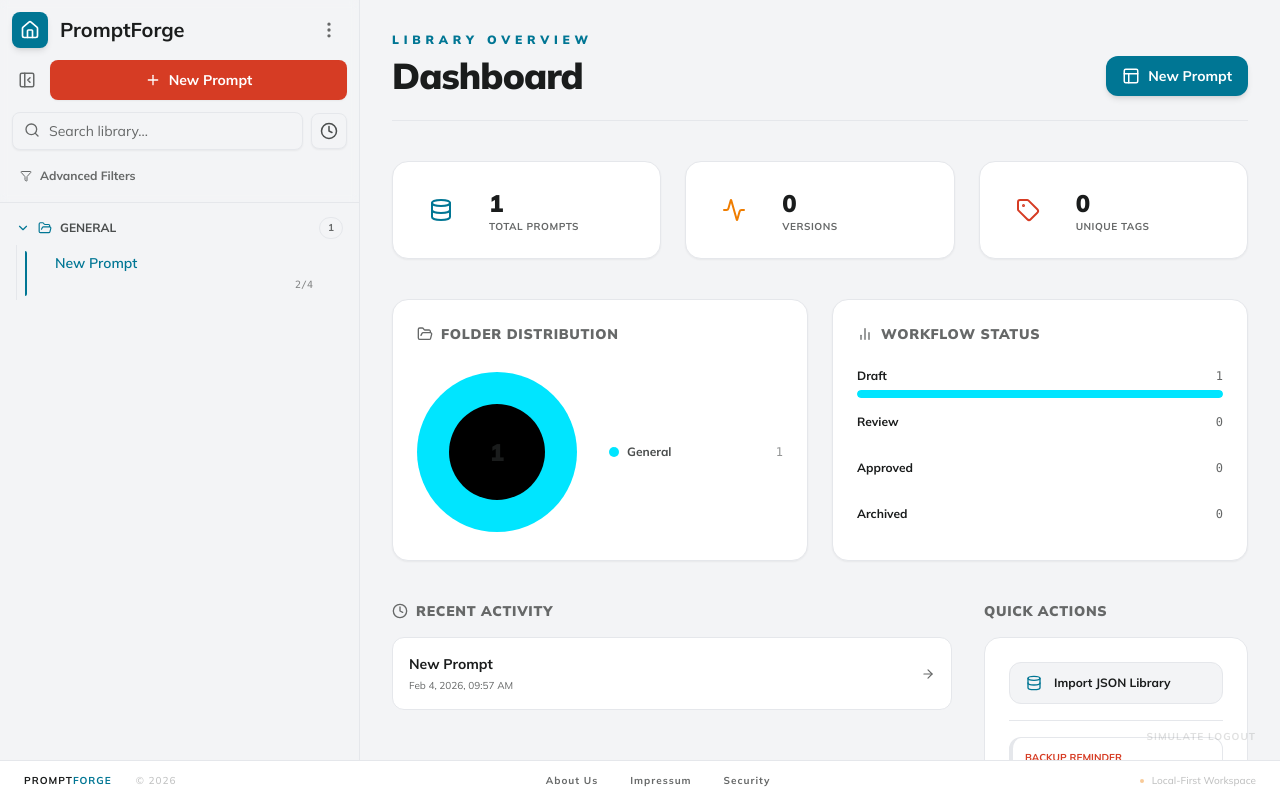
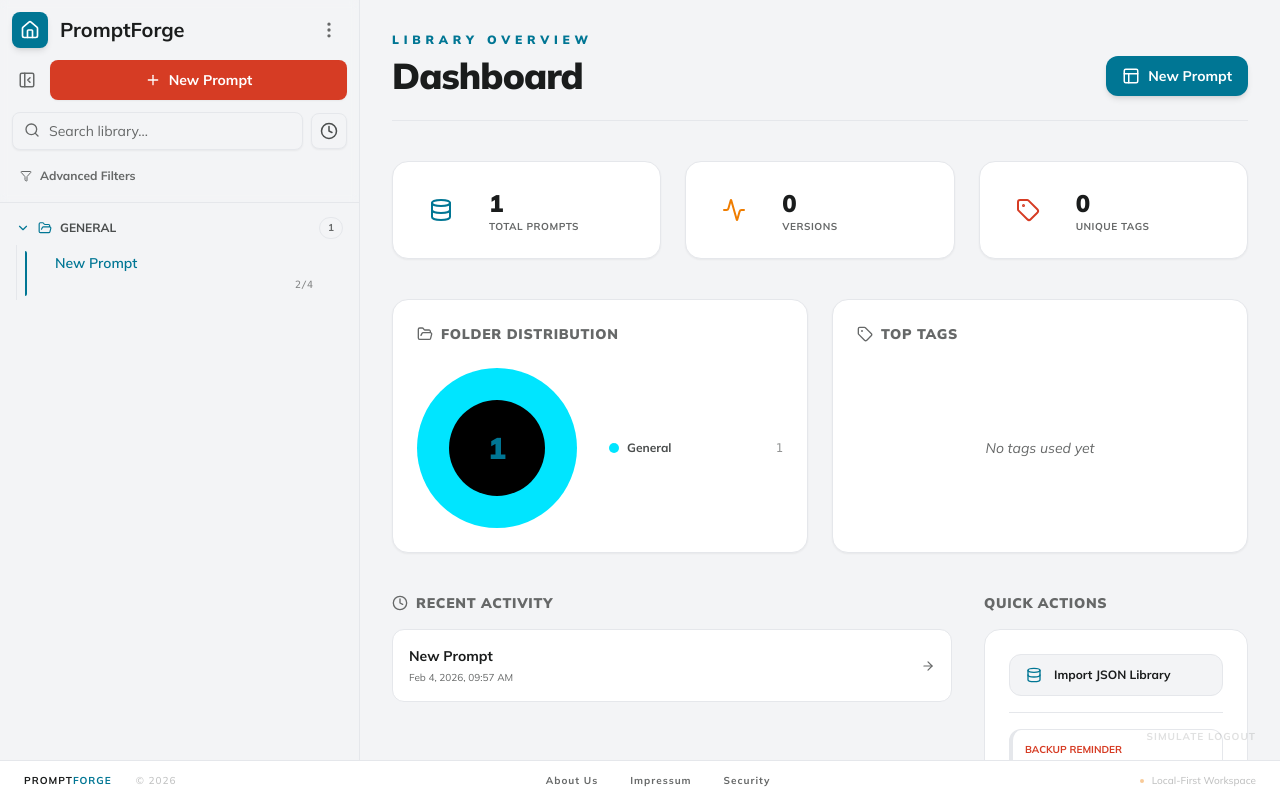
Before and after one commit to JanChrisLoew/promptforge, a React (Vite) app: page / in a window 1280 px wide. Both pictures are taken after a click on the button "Get Started for Free". Built offline with nearby package versions, Linux system fonts and the light colour scheme.

Commit message:
feat: Add Top Tags chart and Global Tag Manager

```diff
--- a/App.tsx
+++ b/App.tsx
@@ -24,6 +24,7 @@ const AppContent: React.FC = () => {
     selectedId,
     setSelectedId,
     updatePrompt,
+    updatePromptPartial,
     createPrompt,
     deletePrompt,
     importLibrary,
@@ -53,7 +54,13 @@ const AppContent: React.FC = () => {
   }
 
   if (showSettings) {
-    return <MasterDataPage onClose={() => setShowSettings(false)} />;
+    return (
+      <MasterDataPage
+        onClose={() => setShowSettings(false)}
+        prompts={prompts}
+        onUpdatePrompt={updatePromptPartial}
+      />
+    );
   }
 
   return (
--- a/components/DashboardDataViz.tsx
+++ b/components/DashboardDataViz.tsx
@@ -1,6 +1,6 @@
 import React, { useMemo, useContext } from 'react';
 import { Prompt, AppSettings } from '../types';
-import { FolderOpen, BarChart2 } from 'lucide-react';
+import { FolderOpen, Tag } from 'lucide-react';
 import { SettingsContext } from '../contexts/SettingsContext';
 import { DEFAULT_SETTINGS } from '../constants/settings.constants';
 
@@ -81,38 +81,31 @@ const useDashboardData = (prompts: Prompt[], settings: AppSettings = DEFAULT_SET
         };
     }, [prompts, settings]);
 
-    // 2. Prepare Status Data
-    const statusData = useMemo(() => {
-        const counts: Record<string, number> = {
-            'Draft': 0,
-            'Review': 0,
-            'Approved': 0,
-            'Archived': 0
-        };
-        let maxCount = 0;
-
+    // 2. Prepare Tag Data (Top 7)
+    const tagData = useMemo(() => {
+        const counts: Record<string, number> = {};
         prompts.forEach(p => {
-            const status = p.status ? (p.status.charAt(0).toUpperCase() + p.status.slice(1)) : 'Draft';
-            const key = Object.keys(counts).find(k => k.toLowerCase() === status.toLowerCase()) || 'Draft';
-            counts[key] = (counts[key] || 0) + 1;
+            if (p.tags) {
+                p.tags.forEach(tag => {
+                    counts[tag] = (counts[tag] || 0) + 1;
+                });
+            }
         });
 
-        const data = Object.entries(counts).map(([name, value]) => {
-            if (value > maxCount) maxCount = value;
-            return { name, value };
-        });
-
-        return { data, maxCount };
+        return Object.entries(counts)
+            .map(([name, value]) => ({ name, value }))
+            .sort((a, b) => b.value - a.value)
+            .slice(0, 7);
     }, [prompts]);
 
-    return { folderData, statusData };
+    return { folderData, tagData };
 }
 
 export const DashboardDataViz: React.FC<DashboardDataVizProps> = ({ prompts }) => {
     const context = useContext(SettingsContext);
     const settings = context?.settings || DEFAULT_SETTINGS;
 
-    const { folderData, statusData } = useDashboardData(prompts, settings);
+    const { folderData, tagData } = useDashboardData(prompts, settings);
 
     // --- Pie Chart Rendering Logic ---
     // Use useMemo to calculate slices safely
@@ -172,7 +165,7 @@ export const DashboardDataViz: React.FC<DashboardDataVizProps> = ({ prompts }) =
                             <circle cx="0" cy="0" r="0.6" fill="var(--canvas-card)" />
                         </svg>
                         <div className="absolute inset-0 flex items-center justify-center pointer-events-none">
-                            <span className="text-2xl font-black text-txt-primary">{folderData.total}</span>
+                            <span className="text-3xl font-black text-accent-3">{folderData.total}</span>
                         </div>
                     </div>
 
@@ -191,34 +184,40 @@ export const DashboardDataViz: React.FC<DashboardDataVizProps> = ({ prompts }) =
                 </div>
             </div>
 
-            {/* Status Distribution (CSS Bar Chart) */}
+            {/* Top Tags (Horizontal Bars) */}
             <div className="bg-canvas-card border border-color-border rounded-2xl p-6 shadow-sm flex flex-col">
                 <h3 className="text-sm font-black text-txt-muted uppercase tracking-wider mb-6 flex items-center gap-2">
-                    <BarChart2 size={16} />
-                    Workflow Status
+                    <Tag size={16} />
+                    Top Tags
                 </h3>
-                <div className="flex-1 flex flex-col justify-center gap-4">
-                    {statusData.data.map((item, index) => {
-                        const percent = statusData.maxCount > 0 ? (item.value / statusData.maxCount) * 100 : 0;
+                <div className="flex-1 flex flex-col gap-3 justify-center">
+                    {tagData.length === 0 ? (
+                        <div className="text-center text-txt-muted text-sm italic py-8">No tags used yet</div>
+                    ) : (
+                        tagData.map((item, index) => {
+                            const maxVal = tagData[0].value;
+                            const percent = (item.value / maxVal) * 100;
                             return (
-                            <div key={index} className="w-full">
-                                <div className="flex justify-between text-xs mb-1.5">
-                                    <span className="font-bold text-txt-primary">{item.name}</span>
-                                    <span className="text-txt-muted font-mono">{item.value}</span>
+                                <div key={item.name} className="flex items-center gap-3 text-xs">
+                                    <div className="w-24 text-right truncate font-bold text-txt-secondary" title={item.name}>
+                                        {item.name}
                                     </div>
-                                <div className="h-2 w-full bg-canvas-subtle rounded-full overflow-hidden">
+                                    <div className="flex-1 h-2 bg-canvas-base rounded-full overflow-hidden relative">
                                         <div
-                                        className="h-full rounded-full transition-all duration-1000 ease-out"
+                                            className="absolute top-0 left-0 h-full rounded-full transition-all duration-500 ease-out"
                                             style={{
                                                 width: `${percent}%`,
-                                            backgroundColor: COLORS[index % COLORS.length],
-                                            opacity: item.value === 0 ? 0.3 : 1
+                                                backgroundColor: COLORS[index % COLORS.length]
                                             }}
                                         />
                                     </div>
+                                    <div className="w-6 font-mono text-txt-muted text-right opacity-70">
+                                        {item.value}
+                                    </div>
                                 </div>
                             );
-                    })}
+                        })
+                    )}
                 </div>
             </div>
         </div>
--- a/components/PromptEditor.tsx
+++ b/components/PromptEditor.tsx
@@ -1,6 +1,6 @@
 /* eslint-disable complexity */
 import React from 'react';
-import { Prompt, PromptStatus, PromptVersion, Comment } from '../types';
+import { Prompt, PromptVersion, Comment } from '../types';
 import { EditorHeader } from './EditorHeader';
 import { TagManager } from './TagManager';
 import { VersionList } from './VersionList';
@@ -123,8 +123,7 @@ export const PromptEditor: React.FC<PromptEditorProps> = ({
       />
 
       <EditorOptionsBar
-        status={state.localPrompt.status || 'draft'}
-        onStatusChange={state.handleStatusChange}
+
         showSystemInstruction={!!state.localPrompt.config?.showSystemInstruction}
         onToggleSystemInstruction={() => state.handleChange('config', {
           ...state.localPrompt.config,
@@ -212,8 +211,6 @@ export const PromptEditor: React.FC<PromptEditorProps> = ({
 };
 
 interface EditorOptionsBarProps {
-  status: PromptStatus;
-  onStatusChange: (status: PromptStatus) => void;
   showSystemInstruction: boolean;
   onToggleSystemInstruction: () => void;
   isSidePanelOpen: boolean;
@@ -221,27 +218,14 @@ interface EditorOptionsBarProps {
 }
 
 const EditorOptionsBar: React.FC<EditorOptionsBarProps> = ({
-  status,
-  onStatusChange,
-  showSystemInstruction,
-  onToggleSystemInstruction,
-  isSidePanelOpen,
-  onToggleSidePanel
+  showSystemInstruction: showSystemInstruction,
+  onToggleSystemInstruction: onToggleSystemInstruction,
+  isSidePanelOpen: isSidePanelOpen,
+  onToggleSidePanel: onToggleSidePanel
 }) => (
   <div className="px-6 py-2 border-b border-border-default bg-canvas-subtle flex items-center gap-4 justify-between">
     <div className="flex items-center gap-4">
-      <div className="h-4 w-px bg-border-default" />
-
-      <select
-        value={status}
-        onChange={(e) => onStatusChange(e.target.value as PromptStatus)}
-        className="text-xs font-bold uppercase bg-canvas-base border border-border-default rounded px-2 py-1 outline-none focus:border-accent-1"
-      >
-        <option value="draft">Draft</option>
-        <option value="review">Review</option>
-        <option value="approved">Approved</option>
-        <option value="archived">Archived</option>
-      </select>
+      {/* Status Dropdown Removed */}
     </div>
 
     <div className="flex items-center gap-2">
--- a/hooks/usePromptEditorState.ts
+++ b/hooks/usePromptEditorState.ts
@@ -1,6 +1,6 @@
 /* eslint-disable max-lines-per-function */
 import React, { useState, useRef, useEffect, useCallback, useContext } from 'react';
-import { Prompt, PromptVersion, PromptStatus, Comment } from '../types';
+import { Prompt, PromptVersion, Comment } from '../types';
 import { generateId, sanitizeFilename, downloadJson } from '../utils';
 import { ConfirmationType } from '../components/ConfirmationModal';
 import { SettingsContext } from '../contexts/SettingsContextDefinition';
@@ -79,10 +79,6 @@ export const usePromptEditorState = ({
         setLocalPrompt(prev => ({ ...prev, ...updates }));
         setIsDirty(true);
     }, []);
-
-    const handleStatusChange = (status: PromptStatus) => {
-        handleChange('status', status);
-    };
 
     const handleAddComment = (comment: Comment) => {
         handleChange('comments', [...(localPrompt.comments || []), comment]);
@@ -238,7 +234,6 @@ export const usePromptEditorState = ({
         isStructuredMode,
         handleChange,
         handleBulkChange,
-        handleStatusChange,
         handleAddComment,
         handleAddTag,
         commitTag,
--- a/hooks/usePromptLibrary.ts
+++ b/hooks/usePromptLibrary.ts
@@ -15,7 +15,7 @@ export const usePromptLibrary = () => {
       ...p,
       folderPath: p.folderPath || (p.category ? `/${p.category}` : '/General'),
       comments: p.comments || [],
-      status: p.status || 'draft',
+
       metadata: p.metadata || {},
       config: p.config || { showSystemInstruction: true },
       tags: p.tags || []
@@ -74,6 +74,7 @@ export const usePromptLibrary = () => {
         ...DEFAULT_PROMPT,
         id: newId,
         title: title,
+        // status: 'draft', // Removed
         lastUpdated: new Date().toISOString(),
         config: { showSystemInstruction: false } // Hidden by default for new
       };
@@ -84,6 +85,10 @@ export const usePromptLibrary = () => {
 
   const updatePrompt = useCallback((updated: Prompt) => {
     setPrompts(prev => prev.map(p => p.id === updated.id ? updated : p));
+  }, []);
+
+  const updatePromptPartial = useCallback((id: string, updates: Partial<Prompt>) => {
+    setPrompts(prev => prev.map(p => p.id === id ? { ...p, ...updates, lastUpdated: new Date().toISOString() } : p));
   }, []);
 
   const deletePrompt = useCallback((id: string) => {
@@ -154,6 +159,7 @@ export const usePromptLibrary = () => {
     setSelectedId,
     createPrompt,
     updatePrompt,
+    updatePromptPartial,
     deletePrompt,
     checkTitleUnique,
     exportLibrary,
--- a/types.ts
+++ b/types.ts
@@ -14,8 +14,6 @@ export interface Comment {
   timestamp: string;
 }
 
-export type PromptStatus = 'draft' | 'review' | 'approved' | 'archived';
-
 export interface Prompt {
   id: string;
   title: string;
@@ -26,7 +24,6 @@ export interface Prompt {
   systemInstruction: string;
   userPrompt: string;
   tags: string[];
-  status?: PromptStatus; // Workflow status
   comments?: Comment[]; // Collaboration history
   lastUpdated: string;
   versions: PromptVersion[];
```
Also changed, not shown: components/Settings/GlobalTagManager.tsx (added, +151 -0 lines), components/Settings/MasterDataPage.tsx (+24 -3 lines), components/StructuredNameEditor.tsx (+6 -6 lines). Lines whose indentation alone changed are shown as unchanged.
